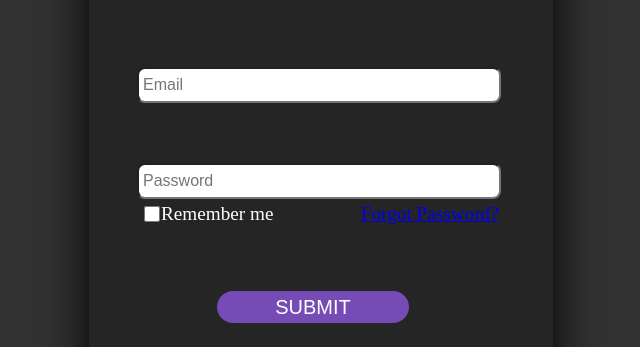
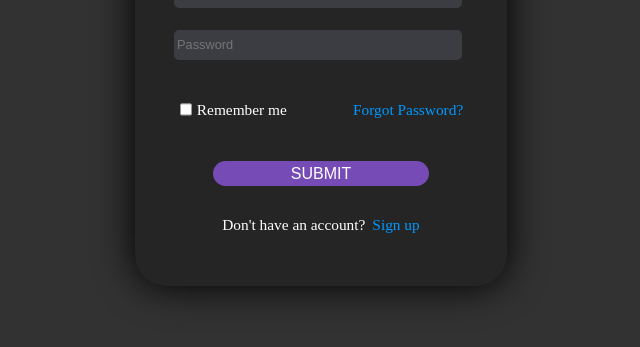
Before and after one commit to nikhilgangrial/chat-website, a Django app: page /account/login/ in a window 1280 px wide. Shown: the part 309-656 px from the top of the page, without its empty margins (319-959 px from the left). Run offline with Django 3.2, Linux system fonts and the light colour scheme.

Commit message:
design changes

```diff
--- a/static/css/login.css
+++ b/static/css/login.css
@@ -1,6 +1,7 @@
 body{
     background: #323232;
     margin: 0;
+    zoom: 80%;
 }
 
 /* Normal Pc Site */
@@ -32,41 +33,51 @@ footer{
 
 .container {
     position: relative;
-    margin: 12% 5em 0 65%;
+    margin: 10% 5em 0 62%;
     width: 29em;
     height: 34em;
     background: #252525;
-    border-radius: 3em;
+    border-radius: 2.5em;
     box-shadow: 0 0 3em #000000;
 }
 
+h2 {
+    text-align: center;
+}
+
 .login_detailsname div input{
+    background-color: #3C3D43;
     position: absolute;
     font-size: 1rem;
-    top: 11rem;
+    top: 10rem;
     left: 3rem;
     width: 22rem;
-    height: 1.5rem;
-    border-radius: 0.5rem;
+    height: 1.8rem;
+    border-radius: 0.4rem;
     padding:  0.25rem;
+    color: white;
+    border: none;
 }
 
 .login_detailspass div input{
+    background-color: #3C3D43;
     position: absolute;
     font-size: 1rem;
-    top: 17rem;
+    top: 14rem;
     left: 3rem;
     width: 22rem;
-    height: 1.5rem;
-    border-radius: 0.5rem;
+    height: 1.8rem;
+    border-radius: 0.4rem;
     padding: 0.25rem;
+    color: white;
+    border: none;
 }
 
 #hr_line{
     position: absolute;
     top: 5.5rem;
-    left: 2rem;
-    width: 24.85rem;
+    right: 15%;
+    width: 70%;
 }
 
 #sign_head{
@@ -89,22 +100,40 @@ footer{
     position: absolute;
     font-size: 1.2rem;
     top: 19.5rem;
-    left: 4.5rem;
+    left: 4.8rem;
     color: white;
+}
+.abc a {
+     color: rgb(0, 153, 255);
+}
+
+.abc input:hover {
+     cursor: pointer;
 }
 
 .sub{
+    display: block;
     position: absolute;
-    width: 12rem;
+    width: 58%;
+    left: 21%;
     height: 2rem;
-    top: 25rem;
-    left: 8rem;
+    bottom: 20%;
+    margin-bottom: 1rem;
+    justify-content: center;
     border-radius: 2rem;
     background: #764bb5;
     color: white;
     font-family: Arial, Helvetica, sans-serif;
     font-size: 1.25rem;
     border: none;
+    cursor: pointer;
+    transition: width 200ms, left 200ms;
+}
+
+.sub:active{
+    width: 74%;
+    left: 13%;
+
 }
 
 .abc div a{
@@ -112,18 +141,28 @@ footer{
     font-size: 1.2rem;
     top: 19.5rem;
     left: 17rem;
+    text-decoration: none;
 }
 
 .sub:hover{
     background: #9862ee;
+    color: black;
 }
 
 .signup{
+    display: block;
     position: absolute;
+    width: 100%;
     font-size: 1.2rem;
-    top: 30rem;
-    left: 6rem;
+    text-align: center;
+    bottom: 12%;
     color: white;
+}
+.signup a {
+     color: rgb(0, 153, 255);
+     margin-left: 4px;
+     text-decoration: none;
+
 }
 
 
```
